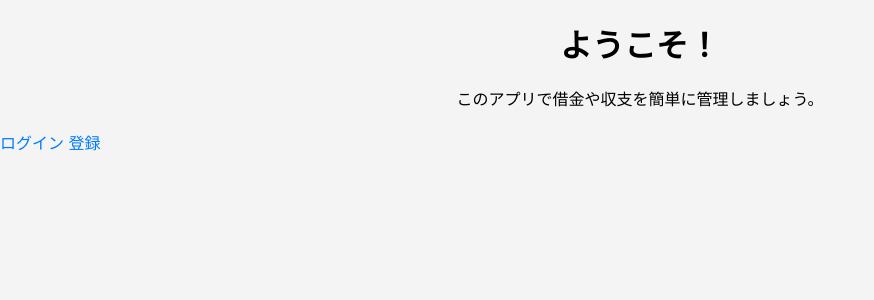
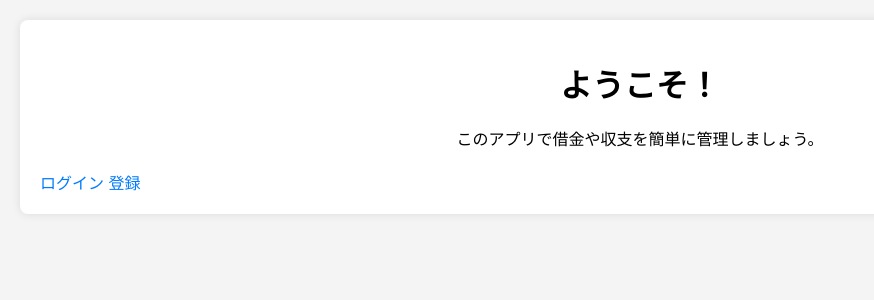
Before and after one commit to judy-choko/mone2, a Flask app: page / in a window 1280 px wide. Shown: the top 300 px of the page, without its empty margins (0-874 px from the left). Run offline with Flask 3, Linux system fonts and the light colour scheme; some libraries are stand-ins or nearby versions.

Commit message:
Update index.html

```diff
--- a/templates/index.html
+++ b/templates/index.html
@@ -8,6 +8,7 @@
 
 </head>
 <body>
+    <div class="card">
     <div class="container">
         <h1>ようこそ！</h1>
         <p>このアプリで借金や収支を簡単に管理しましょう。</p>
@@ -17,5 +18,6 @@
             <a href="{{ url_for('register') }}" class="btn">登録</a>
         </div>
     </div>
+    </div>
 </body>
 </html>
```
